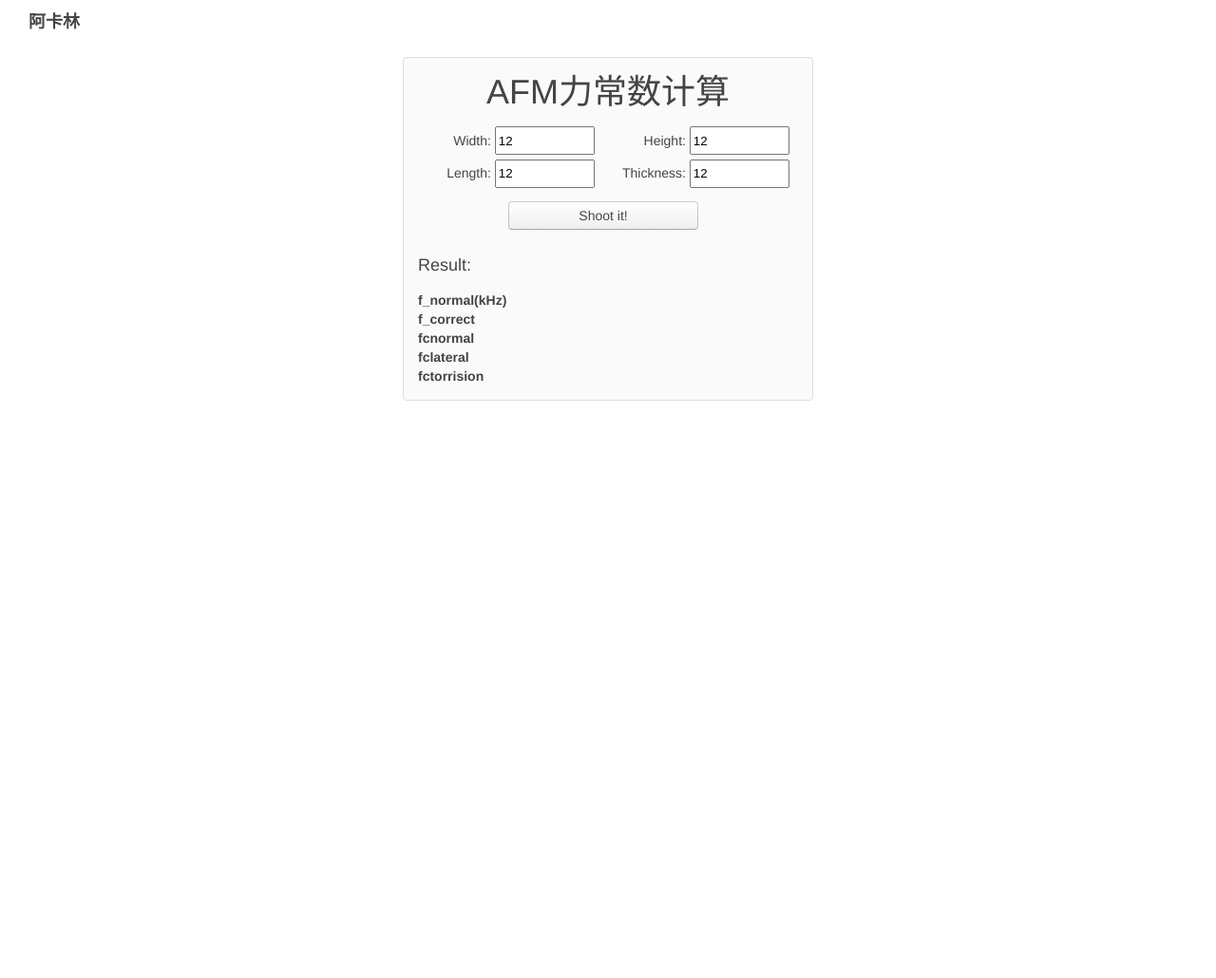
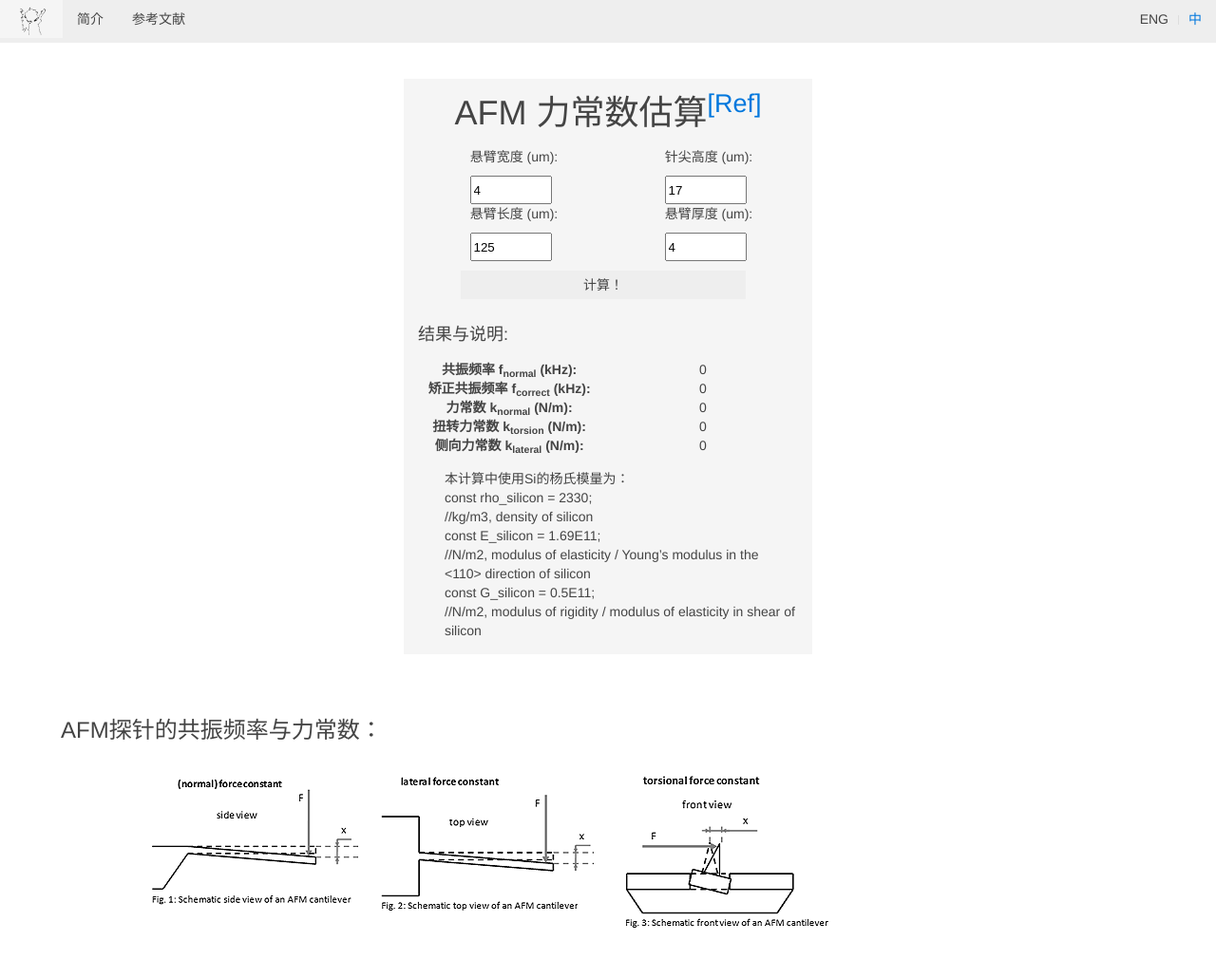
Before and after one commit to lsforusual/afmParasCalc, a plain HTML site: page afmFCcalc.html in a window 1280 px wide. Shown: the top 1030 px of the page at 95% size. Before the commit the page ends 800 px from the top, so only its background shows below. Drawn offline with Linux system fonts and the light colour scheme.

Commit message:
连接上js 已经基本完成计算功能，接下来页面优化及说明文档

```diff
--- a/afmFCcalc.html
+++ b/afmFCcalc.html
@@ -6,49 +6,130 @@
     <script type="text/javascript" src="js/functions.js"></script>
     <script type="text/javascript" src="js/jquery.js"></script>
     <script type="text/javascript" src="js/uikit.min.js"></script>
-    <link href="css/uikit.gradient.min.css" rel="stylesheet">
+    <link href="css/uikit.css" rel="stylesheet">
     <link href="css/style.css" rel="stylesheet">
+    <script>
+        function calc() {
+            _W = document.getElementById("width").value;
+            _L = document.getElementById("length").value;
+            _H = document.getElementById("height").value;
+            _T = document.getElementById("thickness").value;
+
+            document.getElementById("FreqNTM").innerText=frequenceNoTipMass().toFixed(2);
+            document.getElementById("FreqWTM").innerText=frequenceWithTipMass().toFixed(2);
+            document.getElementById("nFC").innerText=normalForceConstant().toFixed(2);
+            document.getElementById("lFC").innerText=lateralForceConstant().toFixed(2);
+            document.getElementById("tFC").innerText=torsionalForceConstant().toFixed(2);
+
+        }
+
+    </script>
+
+
+
+
 </head>
 <body>
     <div id="container">
-        <nav class="uk-nav-navbar uk-nav-header">
-            <a href="" class="uk-navbar-brand">阿卡林</a>
+        <!--- Nav start ---->
+        <nav class="uk-navbar uk-navbar-attached uk-navbar">
+            <!--- Left side ---->
+            <div class="uk-navbar-nav">
+                <ul class="uk-navbar-nav">
+                    <li>
+                        <a href="" class="uk-navbar-brand" >
+                            <img src="img/head.png" alt="阿卡林" width="32px" height="32px"> </a>
+                    </li>
+                    <li class=""><a href="#Intro">简介</a></li>
+                    <li><a href="#Ref">参考文献</a></li>
+                    <li></li>
+                </ul>
+            </div>
+            <!--- Right --->
+            <div class="uk-navbar-flip">
+                <ul id="chAndEng" class=" uk-navbar-flip uk-subnav uk-subnav-line">
+                    <li > <a href="" >ENG</a></li>
+                    <li class=" uk-active"><a href="" >中</a></li>
+                </ul>
+            </div>
 
         </nav>
+        <!--- Nav End ---->
 
+        <!--- Calc Part ---->
         <div id="mainPanel" class="uk-panel uk-panel-box uk-container-center uk-text-center">
-            <h1 id="panelTitle">AFM力常数计算</h1>
+            <h1 id="panelTitle">AFM 力常数估算<sup><a href="#Ref">[Ref]</a></sup></h1>
             <ul id="calc" class="uk-grid uk-grid-small uk-grid-width-medium-1-2 uk-grid-width-small-1-1">
                 <li >
-                    <label for="width" >Width:</label>
-                    <input id="width" value="12" />
+                    <label for="width" >悬臂宽度  (um):&nbsp;</label>
+                    <input id="width" value="4" />
                 </li>
                 <li >
-                    <label for="height">Height:</label>
-                    <input id="height" value="12" />
+                    <label for="height">针尖高度 (um):&nbsp;</label>
+                    <input id="height" value="17" />
                 </li >
                 <li>
-                    <label for="length">Length:</label>
-                    <input id="length" value="12" />
+                    <label for="length">悬臂长度  (um):&nbsp;</label>
+                    <input id="length" value="125" />
                 </li>
                 <li>
-                    <label for="thickness">Thickness:</label>
-                    <input id="thickness" value="12" />
+                    <label for="thickness">悬臂厚度  (um):&nbsp;</label>
+                    <input id="thickness" value="4" />
                 </li>
             </ul>
-            <input id="submit" type="button" value="Shoot it!" class="uk-button uk-width-1-1"/>
+            <input id="submit" type="button" value="计算！" class="uk-button uk-width-1-1" onclick="calc()"/>
 
-        <h3 class="uk-text-left">Result:</h3>
-            <dl id="result" class="uk-grid uk-grid-small uk-grid-width-medium-1-2 uk-grid-width-small-1-1 uk-text-left">
-                <dt>f_normal(kHz) </dt>  <dd id="fcnormal"></dd>
-                <dt>f_correct </dt>  <dd id="freqcorrect"></dd>
-                <dt>fcnormal</dt>  <dd id="fcnormal"></dd>
-                <dt>fclateral </dt> <dd id="fclateral"></dd>
-                <dt>fctorrision </dt> <dd id="fctorrision"></dd>
+            <h3 class="uk-text-left">结果与说明:</h3>
+
+            <dl id="result" class="uk-grid uk-grid-collapse uk-grid-width-medium-1-2 uk-grid-width-small-1-1">
+                    <dt>共振频率 f<sub>normal</sub>  (kHz): &nbsp;</dt><dd id="FreqNTM">0</dd>
+                    <dt>矫正共振频率 f<sub>correct</sub> (kHz): &nbsp;</dt>  <dd id="FreqWTM">0</dd>
+                    <dt>力常数 k<sub>normal</sub>  (N/m): &nbsp;</dt> <dd id="nFC">0</dd>
+                    <dt>扭转力常数 k<sub>torsion</sub> (N/m): &nbsp;</dt> <dd id="tFC">0</dd>
+                    <dt>侧向力常数 k<sub>lateral</sub> (N/m): &nbsp;</dt> <dd id="lFC">0</dd>
             </dl>
+
+            <p class="uk-text-left">
+            本计算中使用Si的杨氏模量为：<br>
+            const rho_silicon = 2330; <br>
+            //kg/m3,  density of silicon <br>
+            const E_silicon = 1.69E11; <br>
+            //N/m2, modulus of elasticity / Young’s modulus in the <110> direction of silicon<br>
+            const G_silicon = 0.5E11;<br>
+            //N/m2, modulus of rigidity / modulus of elasticity in shear of silicon<br>
+        </p>
+        </div>
+
+        <div id="Intro" class="uk-panel-body uk-margin-large">
+            <h2>AFM探针的共振频率与力常数：</h2>
+            <p>
+                <img src="img/resonance-frequency-afm-cantilever.png" style="margin:auto,0"></sup>
+
+            </p>
+
+        </div>
+
+        <div id="Ref" class="uk-panel-body" >
+            <h2>参考文献：</h2>
+            <p><a href="https://www.nanoandmore.com/more-about-afm-cantilevers" target="_blank">[1]：NanoAndMore网站</a>
+                <br />
+                [2]：Formulas are derived from “Roark’s Formulas for Stress and Strain”, 6th edition, Waren C. Young, McGraw Hill.
+            </p>
+
         </div>
 
     </div>
 
+
+
+<footer  class="uk-block-default uk-text-center">
+
+        <p>
+        This page is hosted by: <a href="http://jonahliu.cf/cv" target="_blank">JonahLiu</a>
+        </p>
+
+
+</footer>
+
 </body>
 </html>
--- a/css/style.css
+++ b/css/style.css
@@ -1,19 +1,24 @@
 #mainPanel{
     width: 50%;
     max-width: 400px;
-    margin-top: 50px;
+    margin-top: 3%;
 }
 
 #submit{
     margin-top: 10px;
     margin-right: 10px;
-    max-width: 200px;
+    max-width: 300px;
 }
-body{
-
+dl>dd{
+    text-align: center;
+    width: 20%;
+}
+dl>dt{
+    text-align: center;
+    width: 60%;
 }
 label{
-    width:35%;
+    width:55%;
     height: 30px;
     display: inline-block;
     text-align: right;
@@ -21,6 +26,17 @@ label{
 
 }
 li>input{
-    width: 50%;
+    width: 40%;
     height: 24px;
 }
+div>p{
+    padding-left: 7%;
+}
+
+#chAndEng{
+    padding-top: 10px;
+    padding-right: 15px;
+}
+.uk-panel-body{
+    padding-left: 5%;
+}
--- a/js/functions.js
+++ b/js/functions.js
@@ -9,10 +9,7 @@ var _L = 125; //um, AFM cantilever length
 var _H = 17; //um, AFM tip height
 var _T = 4 ;//um, thickness
 
-function f(a,b) {
-	return a+b;
 
-}
 function normalForceConstant() {
 
 // ref: https://www.nanoandmore.com/more-about-afm-cantilevers
```
Also changed, not shown: img/head.png (added).
